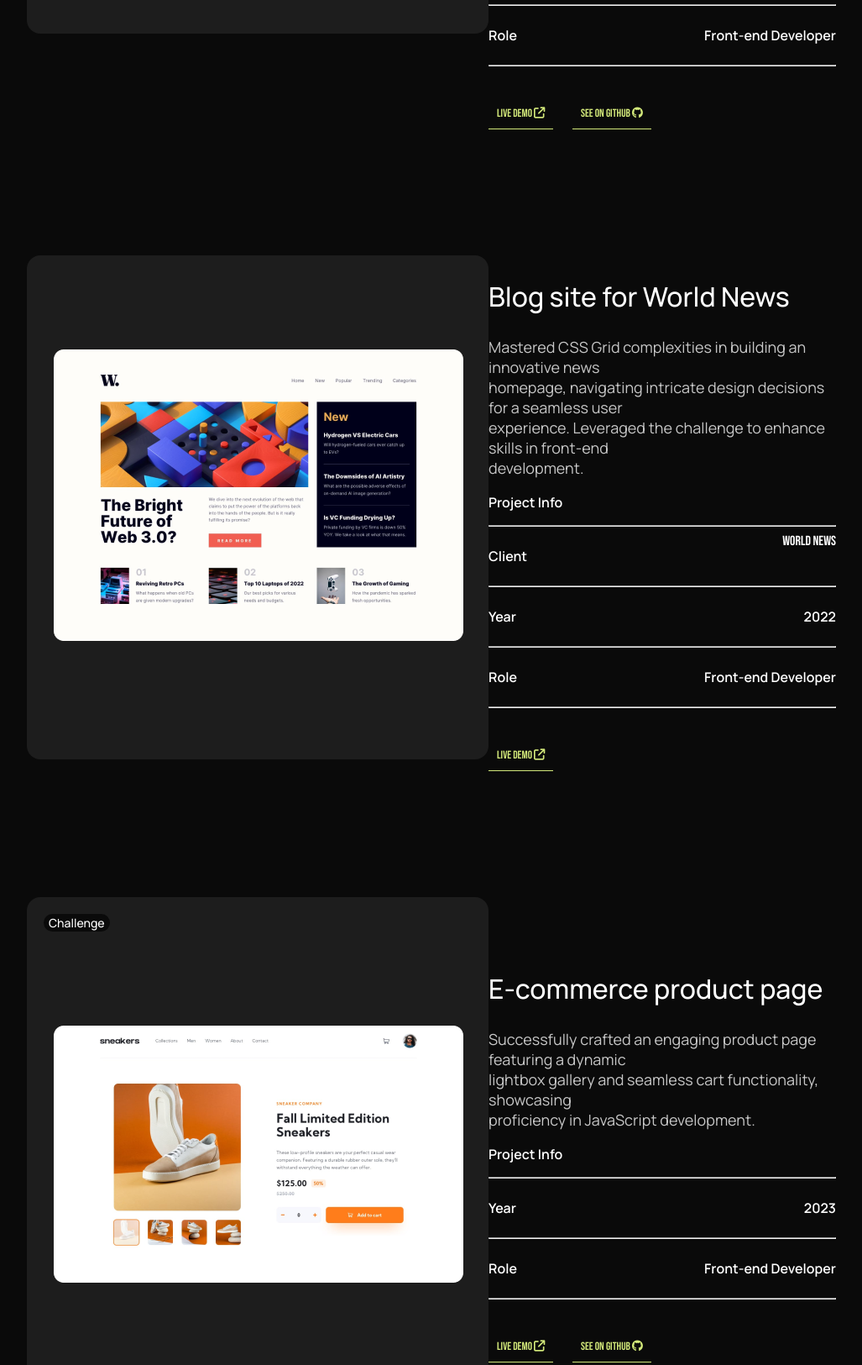
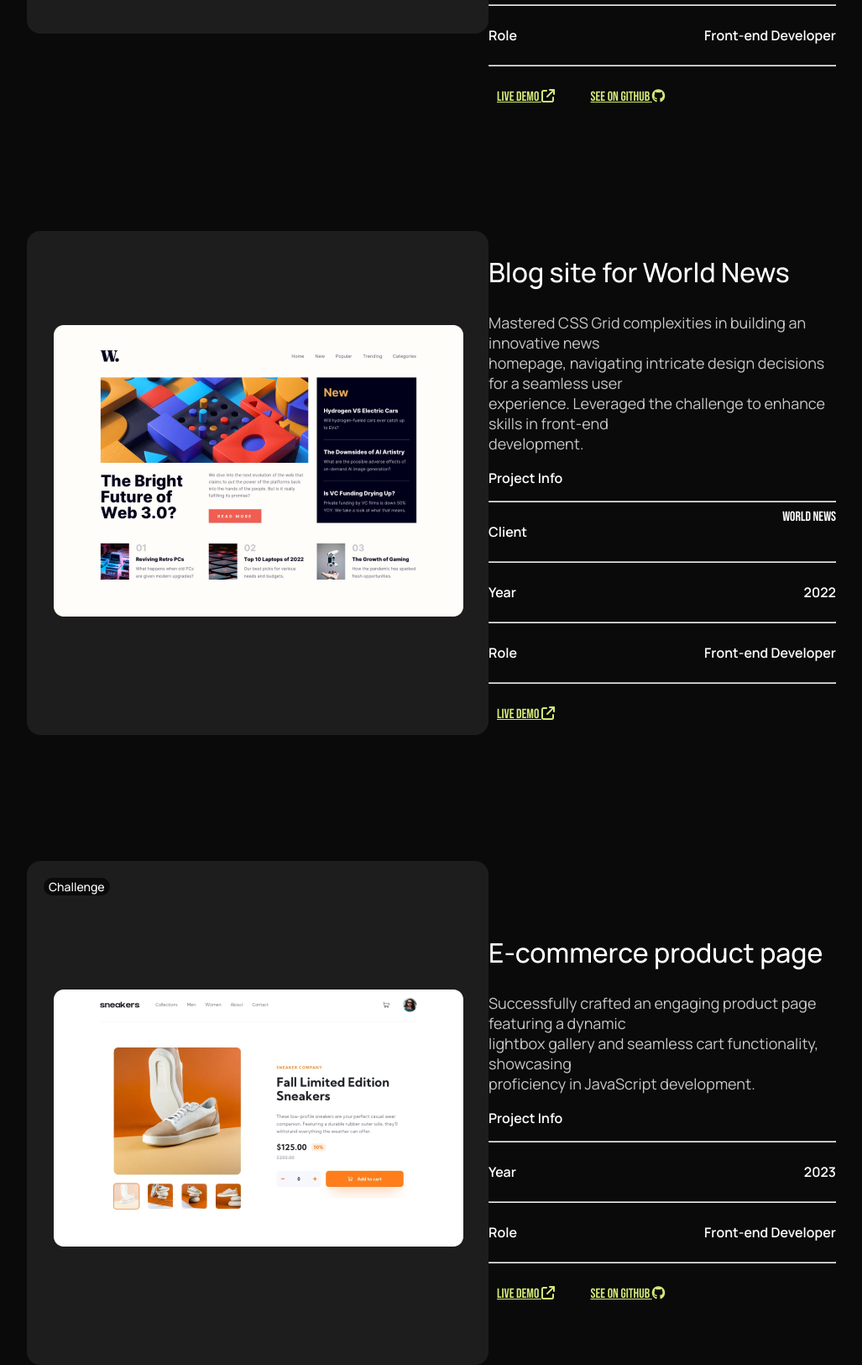
Before and after one commit to s3475sara/working, a plain HTML site: page index.html in a window 1280 px wide. Shown: the part 1827-3452 px from the top of the page at 84% size, without its empty margins (126-1153 px from the left). Drawn offline with Linux system fonts and the light colour scheme.

Commit message:
ami link add korlam

```diff
--- a/index.html
+++ b/index.html
@@ -60,9 +60,9 @@
        <hr class="hr">
 
        <div class="cc"><div><p class="ccc">Role</p></div><div><p class="ccc">Front-end Developer</p></div></div>
-       <hr class="hr">
-            <button class="bb">Live Demo <i class="fa-solid fa-arrow-up-right-from-square"></i></button>
-            <button class="bb">See on Github <i class="fa-brands fa-github"></i></button>
+       <hr class="hr"><br>
+            <a href="" class="bb">Live Demo <i class="fa-solid fa-arrow-up-right-from-square"></i></a>
+            <a href="" class="bb">See on Github <i class="fa-brands fa-github"></i></a>
             </div>
         </section>
     </header>
@@ -91,8 +91,8 @@
                       <hr class="hr">
 
                       <div class="cc"><div><p class="ccc">Role</p></div><div><p class="ccc">Front-end Developer</p></div></div>
-                      <hr class="hr">
-                           <button class="bb">Live Demo <i class="fa-solid fa-arrow-up-right-from-square"></i></button>
+                      <hr class="hr"><br>
+                           <a href="https://s3475sara.github.io/Hero-Travel/" class="bb">Live Demo <i class="fa-solid fa-arrow-up-right-from-square"></i></a>
                     </div>
         </section>
         <section class="boxxxx">
@@ -118,9 +118,9 @@
        <hr class="hr">
 
        <div class="cc"><div><p class="ccc">Role</p></div><div><p class="ccc">Front-end Developer</p></div></div>
-       <hr class="hr">
-            <button class="bb">Live Demo <i class="fa-solid fa-arrow-up-right-from-square"></i></button>
-            <button class="bb">See on Github <i class="fa-brands fa-github"></i></button>
+       <hr class="hr"><br>
+            <a href="https://s3475sara.github.io/Hero-Travel/" class="bb">Live Demo <i class="fa-solid fa-arrow-up-right-from-square"></i></a>
+            <a href="https://github.com/s3475sara/Hero-Travel.git" class="bb">See on Github <i class="fa-brands fa-github"></i></a>
 
 </div>
 </section>
@@ -139,7 +139,7 @@
                   Passionate and curious about solving problems. Currently, I’m exploring Reactjs,<br>
                    Webflow and a bit of Designing. While I am not programming, I enjoy playing football,<br>
                     photography and playing Valorant. Learning more to improve skill.</p>
-                    <button class="bb">More about me</button>
+                    <a href="" class="bb">More about me</a>
     </div>
 </section>
     </main>
--- a/style.css
+++ b/style.css
@@ -152,10 +152,6 @@
     margin-top: 30px;
     color: #D3E97A;
     background-color: #0A0A0A;
-    border-bottom:1px solid #D3E97A ;
-    border-top: none;
-    border-right: none;
-    border-left: none;
     padding: 10px;
     margin-right: 20px;
 }
```
